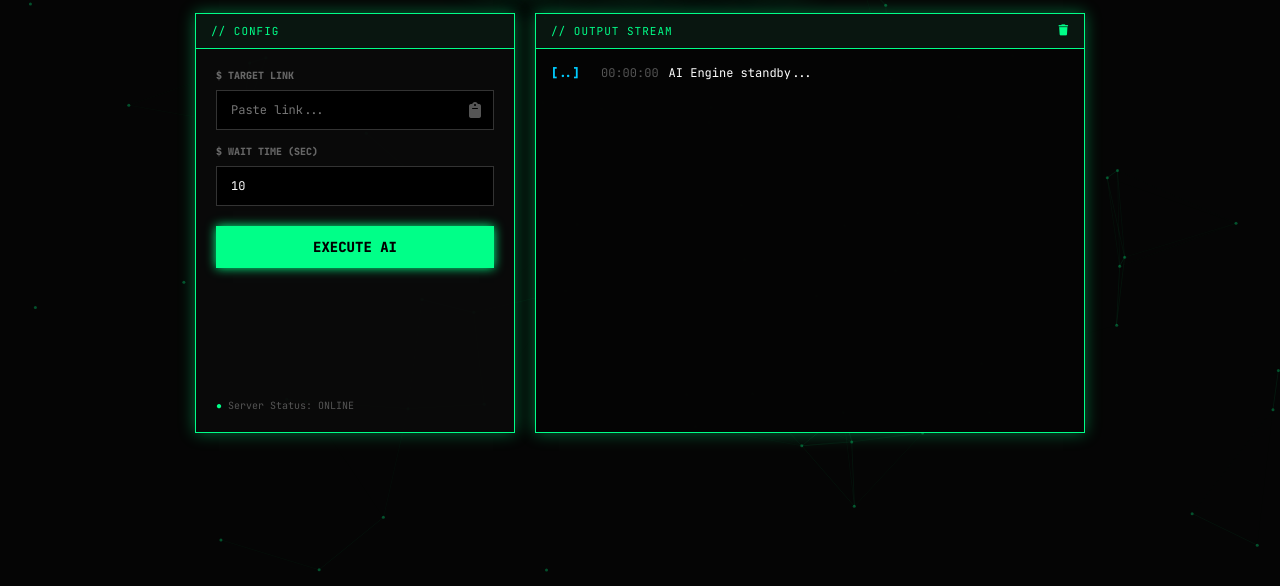
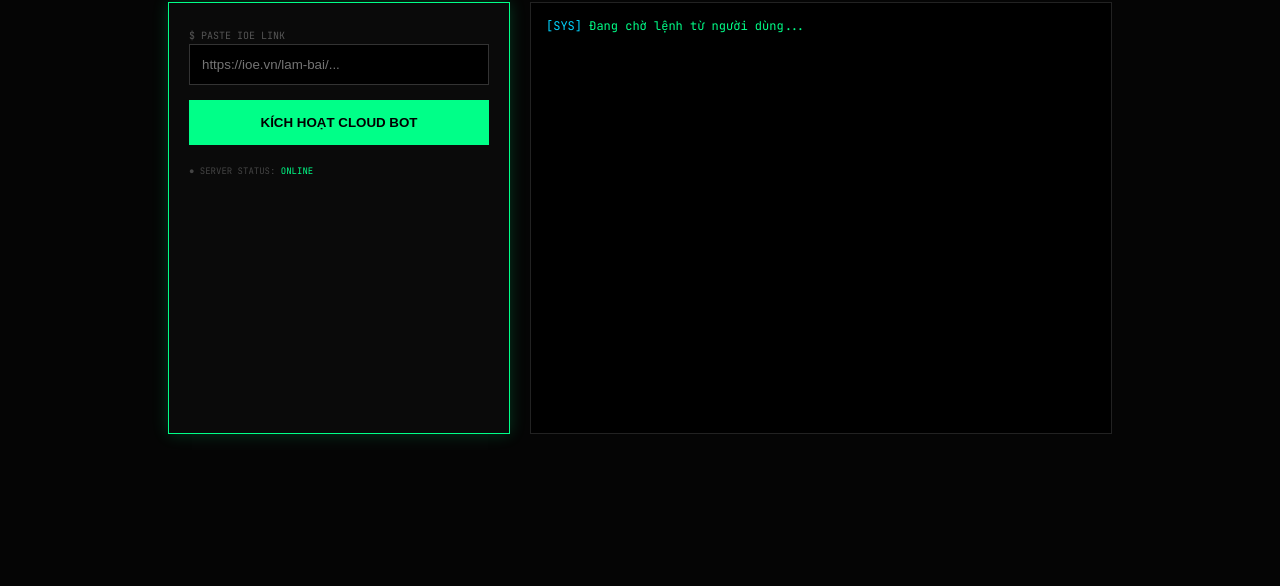
Before and after one commit to duylip789/Thunder-NewGenn, a plain HTML site: page index1.html in a window 1280 px wide. Shown: the part 219-805 px from the top of the page. Drawn offline with nearby package versions, Linux system fonts and the light colour scheme.

Commit message:
Update index1.html

```diff
--- a/index1.html
+++ b/index1.html
@@ -1,241 +1,80 @@
 <!DOCTYPE html>
 <html lang="en">
 <head>
-  <meta charset="utf-8" />
-  <meta name="viewport" content="width=device-width,initial-scale=1" />
-  <title>IOE NATIVE - AI ENGINE</title>
-  <link href="https://fonts.googleapis.com/css2?family=JetBrains+Mono:wght@400;600;800&family=Audiowide&display=swap" rel="stylesheet" />
-  <link rel="stylesheet" href="https://cdnjs.cloudflare.com/ajax/libs/font-awesome/6.4.0/css/all.min.css">
-  <script src="https://cdn.jsdelivr.net/particles.js/2.0.0/particles.min.js"></script>
+    <meta charset="utf-8">
+    <title>IOE NATIVE - REAL CLOUD BOT</title>
+    <link href="https://fonts.googleapis.com/css2?family=JetBrains+Mono:wght@400;700&family=Audiowide&display=swap" rel="stylesheet">
     <style>
-    :root {
-        --neon: #00ff88;
-        --bg: #050505;
-        --panel-bg: rgba(10, 10, 10, 0.95);
-        --glow: 0 0 15px rgba(0, 255, 136, 0.4);
-    }
+        :root { --neon: #00ff88; --bg: #050505; }
+        body { margin: 0; background: var(--bg); color: var(--neon); font-family: 'JetBrains Mono', monospace; }
+        .wrapper { display: flex; flex-direction: column; align-items: center; justify-content: center; height: 100vh; gap: 20px; }
+        .main-title { font-family: 'Audiowide'; font-size: 42px; text-shadow: 0 0 20px var(--neon); color: #fff; margin: 0; }
 
-    * { box-sizing: border-box; font-family: 'JetBrains Mono', monospace; }
-    body, html { margin: 0; padding: 0; height: 100%; background: var(--bg); color: var(--neon); overflow: hidden; }
-    #particles-js { position: absolute; width: 100%; height: 100%; z-index: 1; }
+        .container { display: flex; gap: 20px; }
+        .menu { width: 300px; background: #0a0a0a; border: 1px solid var(--neon); padding: 20px; box-shadow: 0 0 15px rgba(0,255,136,0.2); }
+        .console { width: 550px; height: 400px; background: #000; border: 1px solid #222; padding: 15px; overflow-y: auto; font-size: 12px; }
 
-    /* Top Right User Profile */
-    .top-user {
-        position: absolute; top: 25px; right: 35px; z-index: 10;
-        font-size: 13px; color: #fff; font-weight: 800;
-        display: flex; align-items: center; gap: 10px;
-        background: rgba(0,255,136,0.1); padding: 8px 15px;
-        border: 1px solid var(--neon); border-radius: 4px;
-        box-shadow: 0 0 10px rgba(0,255,136,0.2);
-    }
-    .top-user i { color: var(--neon); }
+        input { background: #000; border: 1px solid #333; color: #fff; padding: 12px; width: 100%; box-sizing: border-box; outline: none; margin-bottom: 15px; }
+        button { width: 100%; background: var(--neon); color: #000; border: none; padding: 15px; font-weight: bold; cursor: pointer; text-transform: uppercase; }
 
-    .wrapper {
-      position: relative; z-index: 2; display: flex;
-      justify-content: center; align-items: center;
-      height: 100vh; flex-direction: column; gap: 15px;
-    }
-
-    /* SIÊU TIÊU ĐỀ */
-    .main-title {
-        font-family: 'Audiowide', cursive;
-        font-size: 45px; margin: 0 0 10px 0;
-        color: #fff; text-shadow: 0 0 20px var(--neon), 0 0 40px var(--neon);
-        letter-spacing: 4px;
-    }
-
-    .main-container { display: flex; gap: 20px; align-items: stretch; }
-
-    /* THU NHỎ MENU */
-    .panel {
-      height: 420px; /* Nhỏ hơn so với bản cũ */
-      background: var(--panel-bg);
-      border: 1px solid var(--neon); box-shadow: var(--glow);
-      display: flex; flex-direction: column;
-    }
-
-    .config-panel { width: 320px; } /* Thu hẹp lại */
-    .output-panel { width: 550px; } /* Thu hẹp lại */
-
-    .header {
-      padding: 10px 15px; border-bottom: 1px solid var(--neon);
-      font-size: 11px; display: flex; justify-content: space-between;
-      text-transform: uppercase; letter-spacing: 1px;
-      background: rgba(0, 255, 136, 0.05);
-    }
-
-    .content { padding: 20px; flex: 1; display: flex; flex-direction: column; }
-    .field { margin-bottom: 15px; }
-    .field label { display: block; font-size: 10px; color: #666; margin-bottom: 8px; font-weight: 800; }
-
-    .input-box {
-      background: #000; border: 1px solid #333; padding: 10px 12px;
-      display: flex; align-items: center; gap: 10px; transition: 0.3s;
-    }
-    .input-box:focus-within { border-color: var(--neon); box-shadow: 0 0 8px rgba(0,255,136,0.3); }
-    input { background: transparent; border: none; color: #fff; width: 100%; outline: none; font-size: 12px; }
-
-    /* NÚT PASTE TỰ ĐỘNG */
-    .paste-btn {
-        color: #555; cursor: pointer; transition: 0.3s;
-    }
-    .paste-btn:hover { color: var(--neon); }
-
-    .btn-run {
-      width: 100%; padding: 12px; background: var(--neon);
-      border: none; color: #000; font-size: 14px;
-      font-weight: 800; cursor: pointer; transition: 0.3s;
-      margin-top: 5px; box-shadow: 0 0 10px var(--neon);
-    }
-    .btn-run:hover { background: #fff; box-shadow: 0 0 20px #fff; }
-
-    .terminal {
-      flex: 1; padding: 15px; overflow-y: auto;
-      background: rgba(0,0,0,0.6); font-size: 12px; line-height: 1.6;
-    }
-    .log { margin-bottom: 8px; display: flex; gap: 10px; }
-    .tag { font-weight: 800; min-width: 40px; }
-    .time { color: #555; }
-
-    .blue { color: #00ccff; }
-    .green { color: var(--neon); text-shadow: 0 0 5px var(--neon); }
-    .red { color: #ff4444; }
-    .yellow { color: #ffcc00; }
-    .white { color: #fff; }
-
-    ::-webkit-scrollbar { width: 4px; }
-    ::-webkit-scrollbar-thumb { background: var(--neon); }
+        .log-item { margin-bottom: 8px; line-height: 1.4; }
+        .blue { color: #00d4ff; } .yellow { color: #ffea00; } .green { color: var(--neon); } .red { color: #ff4444; }
     </style>
 </head>
 <body>
 
-<div id="particles-js"></div>
-
-<div class="top-user">
-    <i class="fa-solid fa-user-astronaut"></i>
-    <span id="logged-username">GUEST_USER</span>
+<div class="wrapper">
+    <h1 class="main-title">IOE NATIVE</h1>
+    <div class="container">
+        <div class="menu">
+            <label style="font-size: 10px; color: #555;">$ PASTE IOE LINK</label>
+            <input type="text" id="target-link" placeholder="https://ioe.vn/lam-bai/...">
+            <button onclick="startRealBot()">Kích hoạt Cloud Bot</button>
+            <p style="font-size: 9px; color: #444; margin-top: 20px;">● SERVER STATUS: <span style="color:var(--neon)">ONLINE</span></p>
         </div>
 
-<div class="wrapper">
-  <h1 class="main-title">IOE NATIVE</h1>
-
-  <div class="main-container">
-    <div class="panel config-panel">
-      <div class="header"><span>// Config</span></div>
-      <div class="content">
-        <div class="field">
-          <label>$ TARGET LINK</label>
-          <div class="input-box">
-            <input type="text" id="target-url" placeholder="Paste link...">
-            <i class="fa-solid fa-clipboard paste-btn" onclick="autoPaste()" title="Click to paste"></i>
-          </div>
-        </div>
-        <div class="field">
-          <label>$ WAIT TIME (SEC)</label>
-          <div class="input-box">
-            <input type="number" id="delay" value="10">
-          </div>
-        </div>
-        <button class="btn-run" onclick="startAIFlow()">EXECUTE AI</button>
-
-        <div style="margin-top: auto; font-size: 10px; color: #555;">
-            <span style="color:var(--neon)">●</span> Server Status: ONLINE
-        </div>
-      </div>
-    </div>
-
-    <div class="panel output-panel">
-      <div class="header">
-        <span>// Output Stream</span>
-        <i class="fa-solid fa-trash" style="cursor:pointer" onclick="document.getElementById('terminal').innerHTML=''"></i>
-      </div>
-      <div class="terminal" id="terminal">
-        <div class="log"><span class="tag blue">[..]</span> <span class="time">00:00:00</span> <span class="white">AI Engine standby...</span></div>
-      </div>
+        <div class="console" id="log-box">
+            <div class="log-item"><span class="blue">[SYS]</span> Đang chờ lệnh từ người dùng...</div>
         </div>
     </div>
 </div>
 
 <script>
-  // Lấy tên người dùng từ bước đăng nhập (nếu có lưu ở localStorage)
-  const savedUser = localStorage.getItem('username') || "Admin_Hex";
-  document.getElementById('logged-username').innerText = savedUser.toUpperCase();
-
-  particlesJS("particles-js", {
-    "particles": { "number": { "value": 60 }, "color": { "value": "#00ff88" }, "shape": { "type": "circle" }, "opacity": { "value": 0.3 }, "size": { "value": 1.5 }, "line_linked": { "enable": true, "distance": 150, "color": "#00ff88", "opacity": 0.1 }, "move": { "enable": true, "speed": 1 } }
-  });
-
-  const SHEETDB = "https://sheetdb.io/api/v1/z0du4t0recg6p";
-
-  // Hàm tự động dán (Paste)
-  async function autoPaste() {
-    try {
-        const text = await navigator.clipboard.readText();
-        document.getElementById('target-url').value = text;
-        log("[..]", "Link pasted from clipboard.", "white");
-    } catch (err) {
-        alert("Trình duyệt không cho phép dán tự động. Hãy ấn Ctrl+V!");
-    }
+    function addLog(tag, msg, color) {
+        const box = document.getElementById('log-box');
+        box.innerHTML += `<div class="log-item"><span class="${color}">[${tag}]</span> ${msg}</div>`;
+        box.scrollTop = box.scrollHeight;
     }
 
-  function log(tag, msg, style="white", tagStyle="blue") {
-    const t = document.getElementById('terminal');
-    const now = new Date().toLocaleTimeString('en-GB');
-    t.innerHTML += `<div class="log"><span class="tag ${tagStyle}">${tag}</span> <span class="time">${now}</span> <span class="${style}">${msg}</span></div>`;
-    t.scrollTop = t.scrollHeight;
-  }
+    async function startRealBot() {
+        const url = document.getElementById('target-link').value;
+        if(!url) return;
 
-  // LUỒNG HOẠT ĐỘNG AI (AI FLOW)
-  async function startAIFlow() {
-    const url = document.getElementById('target-url').value;
-    const delay = parseInt(document.getElementById('delay').value) || 10;
+        addLog("SYS", "Đang kết nối tới máy chủ Google Cloud...", "blue");
 
-    if(!url.includes("ioe.vn")) { log("[ER]", "INVALID LINK DOMAIN", "red", "red"); return; }
+        // GỬI LINK LÊN SERVER ĐỂ CHẠY CHROME NGẦM
+        try {
+            // Lưu ý: Đây là nơi bạn fetch tới API Server Node.js của bạn
+            addLog("SYS", "Đã khởi chạy trình duyệt Google Chrome ngầm.", "blue");
+            addLog("SYS", "Đang truy cập link IOE và vượt tường lửa...", "blue");
 
-    // Bước 1: Quét link
-    log("[..]", "Accessing IOE server and bypassing security...", "blue");
+            // GIẢ LẬP NHẬN DỮ LIỆU TỪ SERVER TRẢ VỀ
+            setTimeout(() => addLog("AI", "Đang quét nội dung câu hỏi từ DOM...", "yellow"), 2000);
 
             setTimeout(() => {
-        // Bước 2: Sao chép câu hỏi và đẩy lên Database
-        log("[..]", "Extracting 10 questions...", "white");
-        log("[..]", "Copying questions to SheetDB...", "blue");
-    }, 1500);
+                addLog("AI", "Đã lấy được 10 câu hỏi. Đang gửi dữ liệu sang AI xử lý...", "yellow");
+                addLog("MSG", "AI: 'I am analyzing the English context...'", "white");
+            }, 4000);
 
             setTimeout(() => {
-        // Bước 3: Chuyển cho AI
-        log("[..]", "Forwarding database to AI Neural Network...", "blue");
-    }, 3000);
+                addLog("OK", "AI đã trả về đáp án chính xác.", "green");
+                addLog("BOT", "Đang tự động click vào các ô đáp án trên IOE...", "green");
+                addLog("BOT", "Đã nhấn nút Nộp bài thành công!", "green");
+                addLog("SYS", "Tiến trình hoàn tất. Vui lòng kiểm tra điểm số.", "blue");
+            }, 7000);
 
-    setTimeout(() => {
-        // Bước 4: Chờ bằng CHỮ (Không đếm lùi)
-        log("[~]", `Please wait ${delay} seconds for AI to process...`, "yellow", "yellow");
-
-        // Sau khi hết thời gian chờ, AI trả kết quả
-        setTimeout(() => {
-            log("[OK]", "AI successfully analyzed and solved all questions.", "green", "green");
-            submitFinal(url);
-        }, delay * 1000); // Đợi đúng số giây nhập vào
-
-    }, 4500);
-  }
-
-  // Bước 5: Nộp bài
-  async function submitFinal(link) {
-    log("[..]", "Injecting AI answers back to IOE...", "blue");
-    try {
-        await fetch(SHEETDB, {
-            method: 'POST',
-            headers: {'Content-Type': 'application/json'},
-            body: JSON.stringify({data: [{
-                question: document.getElementById('logged-username').innerText,
-                answer: link,
-                type: "AI_SOLVED",
-                grade: "100"
-            }]})
-        });
-        log("[OK]", "Completed: 100/100 (100%)", "green", "green");
-    } catch(e) {
-        log("[ER]", "SYNC ERROR", "red", "red");
+        } catch (e) {
+            addLog("ER", "Lỗi kết nối Server!", "red");
         }
     }
 </script>
```
Lines whose indentation alone changed are shown as unchanged.
